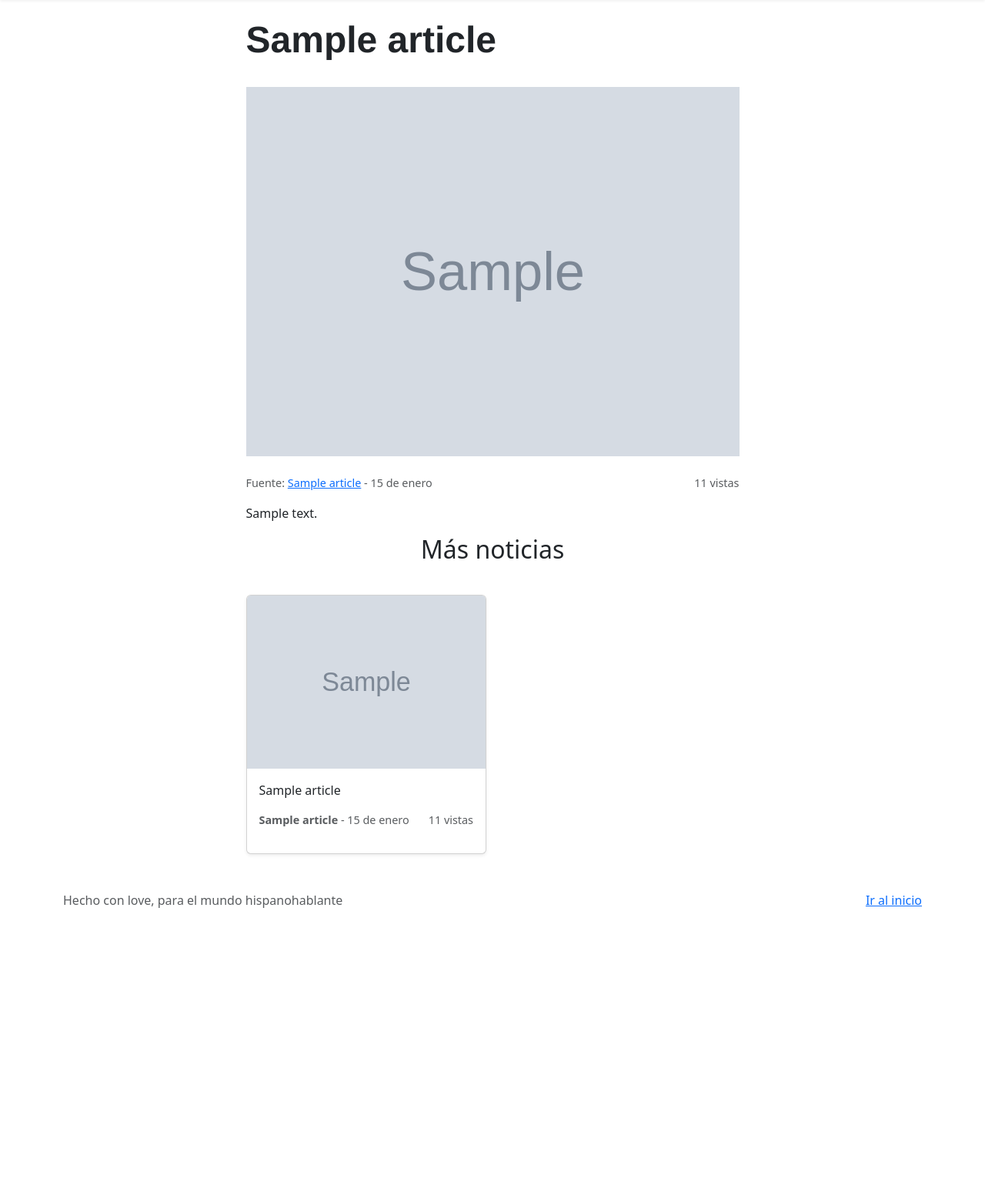
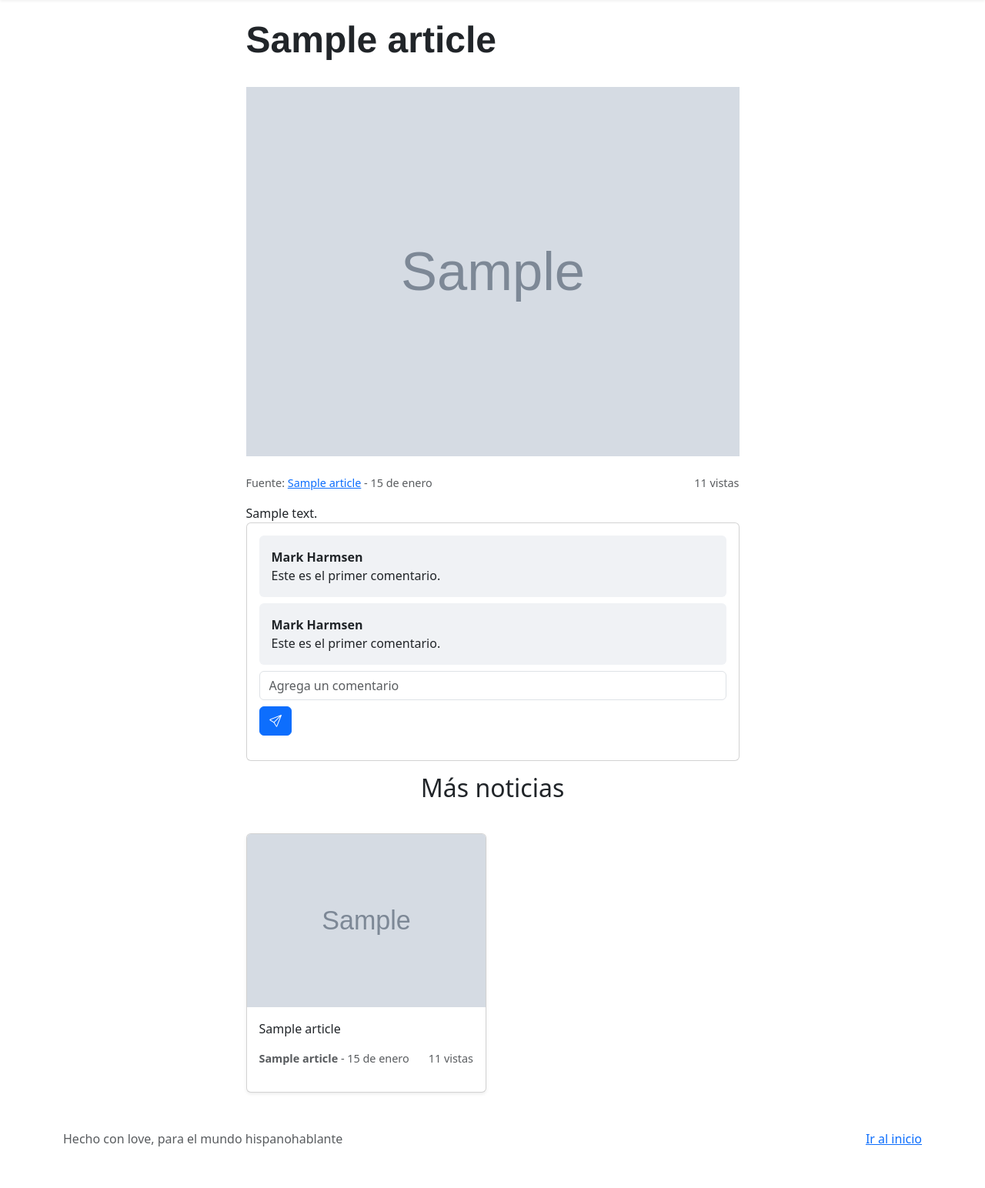
Before and after one commit to el-mark/the_tech_wave, a Flask app: page /article/1 in a window 1280 px wide. Shown: the part 57-1601 px from the top of the page at 77% size. Before the commit the page ends 1237 px from the top, so only its background shows below. Run offline with Flask 3, Linux system fonts and the light colour scheme; tables that the repository leaves empty hold one stand-in row (values such as "Sample post"); grey boxes marked "Sample" are stand-in pictures.

Commit message:
comments html

```diff
--- a/app/templates/article.html
+++ b/app/templates/article.html
@@ -16,8 +16,46 @@
                     {{ article.body|safe }}
                 </article>
             </div>
+
         </div>
 
+        <div class="row justify-content-center">
+            <div class="col-md-7">
+
+                <div class="card">
+                    <div class="card-body">
+
+                        <div class="card mb-2" style="background-color: #F0F2F5; border: none;">
+                            <div class="card-body">
+                                <p style="margin: 0;"><strong>Mark Harmsen</strong></p>
+                                <p style="margin: 0;">Este es el primer comentario.</p>
+                            </div>
+                        </div>
+
+                        <div class="card mb-2" style="background-color: #F0F2F5; border: none;">
+                            <div class="card-body">
+                                <p style="margin: 0;"><strong>Mark Harmsen</strong></p>
+                                <p style="margin: 0;">Este es el primer comentario.</p>
+                            </div>
+                        </div>
+
+                        <form>
+                            <div class="mb-2">
+                              <input type="text" class="form-control" id="comment" placeholder="Agrega un comentario">
+                            </div>
+
+                            <button type="submit" class="btn btn-primary mb-3">
+                                <svg xmlns="http://www.w3.org/2000/svg" width="16" height="16" fill="currentColor" class="bi bi-send" viewBox="0 0 16 16">
+                                    <path d="M15.854.146a.5.5 0 0 1 .11.54l-5.819 14.547a.75.75 0 0 1-1.329.124l-3.178-4.995L.643 7.184a.75.75 0 0 1 .124-1.33L15.314.037a.5.5 0 0 1 .54.11ZM6.636 10.07l2.761 4.338L14.13 2.576zm6.787-8.201L1.591 6.602l4.339 2.76z"/>
+                                </svg>
+                            </button>
+                        </form>
+
+                    </div>
+                </div>
+
+            </div>
+        </div>
 
         <h2 class="mt-3 text-center">Más noticias</h2>
 
```
